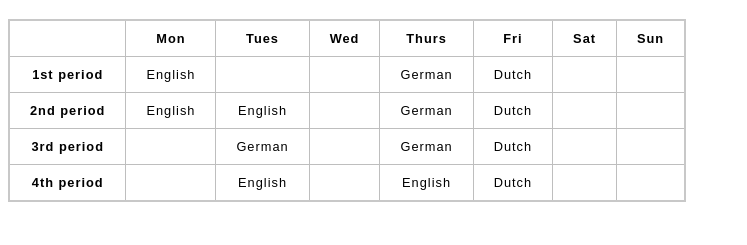
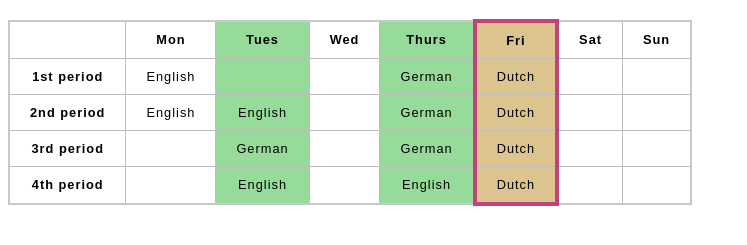
Before and after one commit to 1saswata/javascript-foundation, a plain HTML site: page timetable.html in a window 1280 px wide. Shown: the part 61-306 px from the top of the page, without its empty margins (0-747 px from the left). Drawn offline with Linux system fonts and the light colour scheme.

Commit message:
feat: Apply colgroup on timetable.html

```diff
--- a/timetable.html
+++ b/timetable.html
@@ -34,6 +34,14 @@
     <h1>School timetable</h1>
 
     <table>
+        <colgroup>
+            <col span="2">
+            <col style="background-color: #97DB9A;">
+            <col style="width: 42px;">
+            <col style="background-color: #97DB9A;">
+            <col style="background-color: #DCC48E; border: 4px solid #C1437A;">
+            <col style="width: 42px;">
+        </colgroup>
       <tr>
         <td>&nbsp;</td>
         <th>Mon</th>
```
